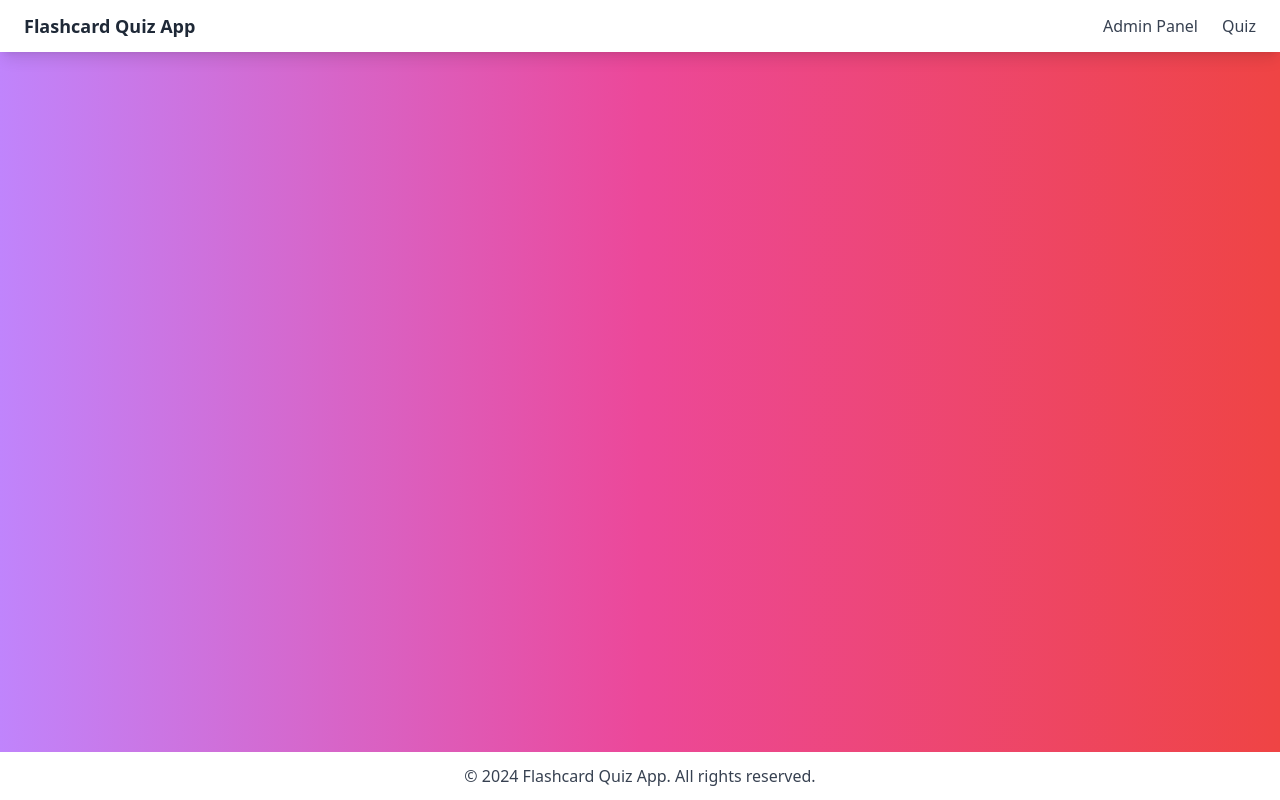
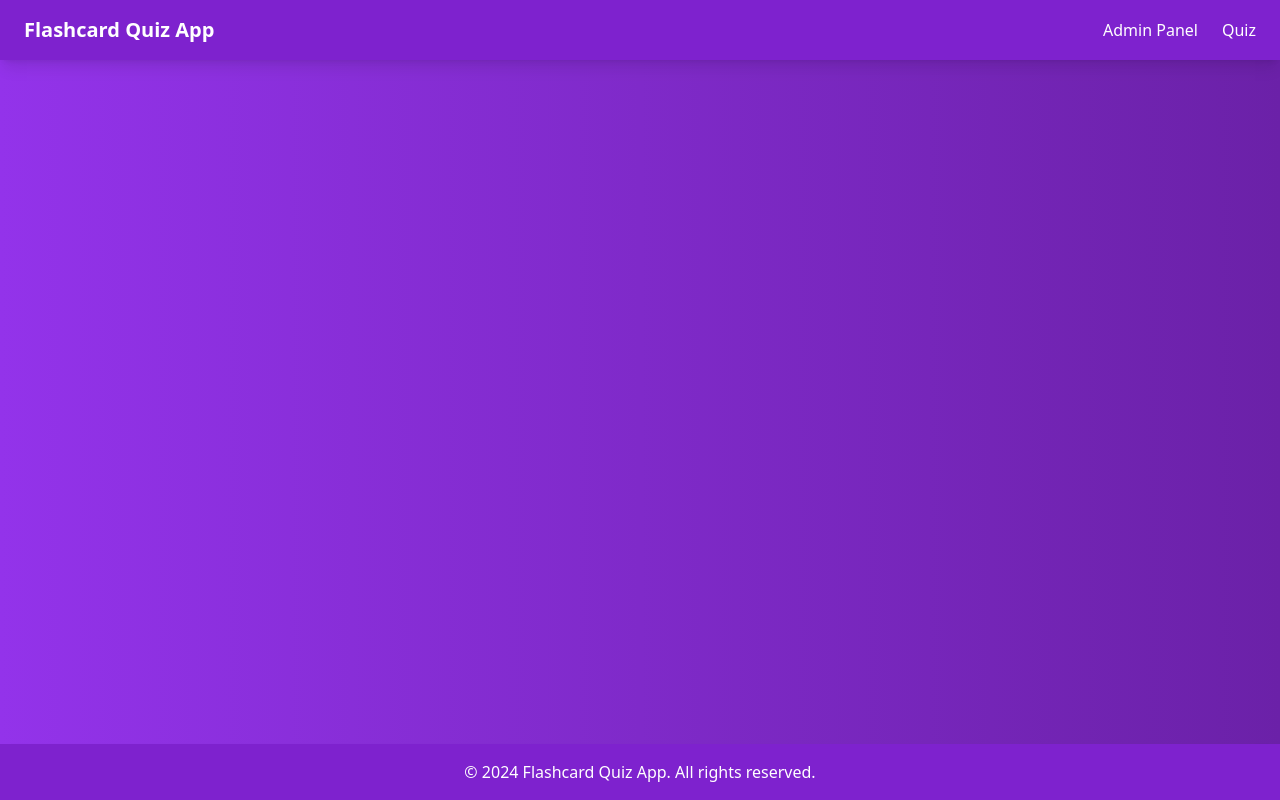
Before and after one commit to RohitSathya/flashcards, a React (Vite) app in the folder front/: page / in a window 1280 px wide. Built offline with nearby package versions, Linux system fonts and the light colour scheme.

Commit message:
Update App.jsx

```diff
--- a/front/src/App.jsx
+++ b/front/src/App.jsx
@@ -6,18 +6,18 @@ import Quiz from './Quiz';
 function App() {
   return (
     <Router>
-      <div className="min-h-screen bg-gradient-to-r from-purple-400 via-pink-500 to-red-500 flex flex-col">
-        <nav className="bg-white shadow-lg">
-          <div className="container mx-auto px-6 py-3">
+      <div className="min-h-screen bg-gradient-to-r from-purple-600 to-purple-800 text-white flex flex-col">
+        <nav className="bg-purple-700 shadow-lg">
+          <div className="container mx-auto px-6 py-4">
             <div className="flex justify-between items-center">
-              <div className="text-gray-800 text-lg font-semibold">
+              <div className="text-white text-xl font-bold">
                 Flashcard Quiz App
               </div>
               <ul className="flex space-x-6">
                 <li>
                   <Link
                     to="/admin"
-                    className="text-gray-700 hover:text-purple-600 transition"
+                    className="text-white hover:text-yellow-300 transition"
                   >
                     Admin Panel
                   </Link>
@@ -25,7 +25,7 @@ function App() {
                 <li>
                   <Link
                     to="/quiz"
-                    className="text-gray-700 hover:text-purple-600 transition"
+                    className="text-white hover:text-yellow-300 transition"
                   >
                     Quiz
                   </Link>
@@ -42,7 +42,7 @@ function App() {
           </Routes>
         </div>
 
-        <footer className="bg-white shadow-lg py-3 text-center text-gray-700">
+        <footer className="bg-purple-700 shadow-lg py-4 text-center text-white">
           © 2024 Flashcard Quiz App. All rights reserved.
         </footer>
       </div>
```
